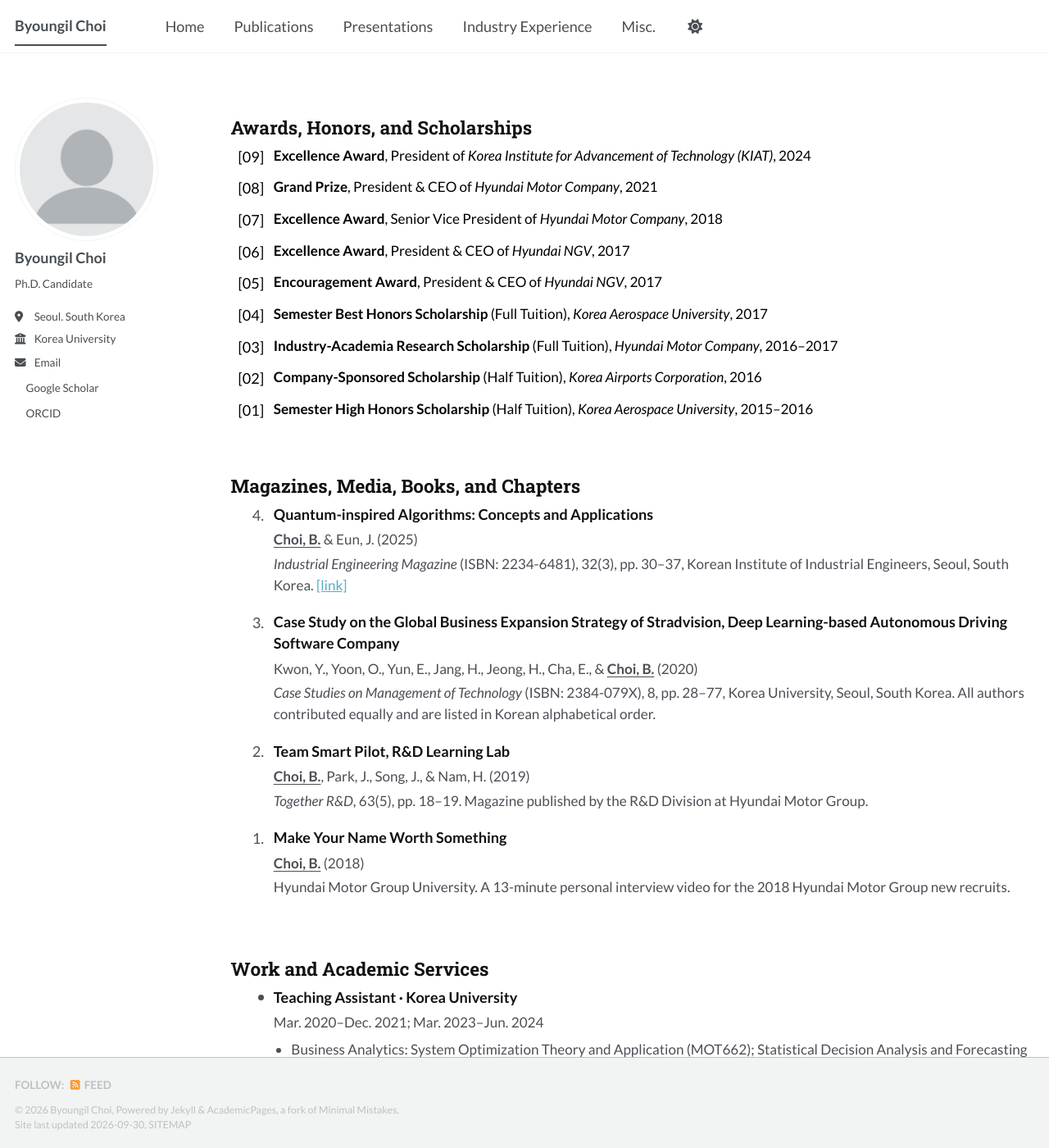
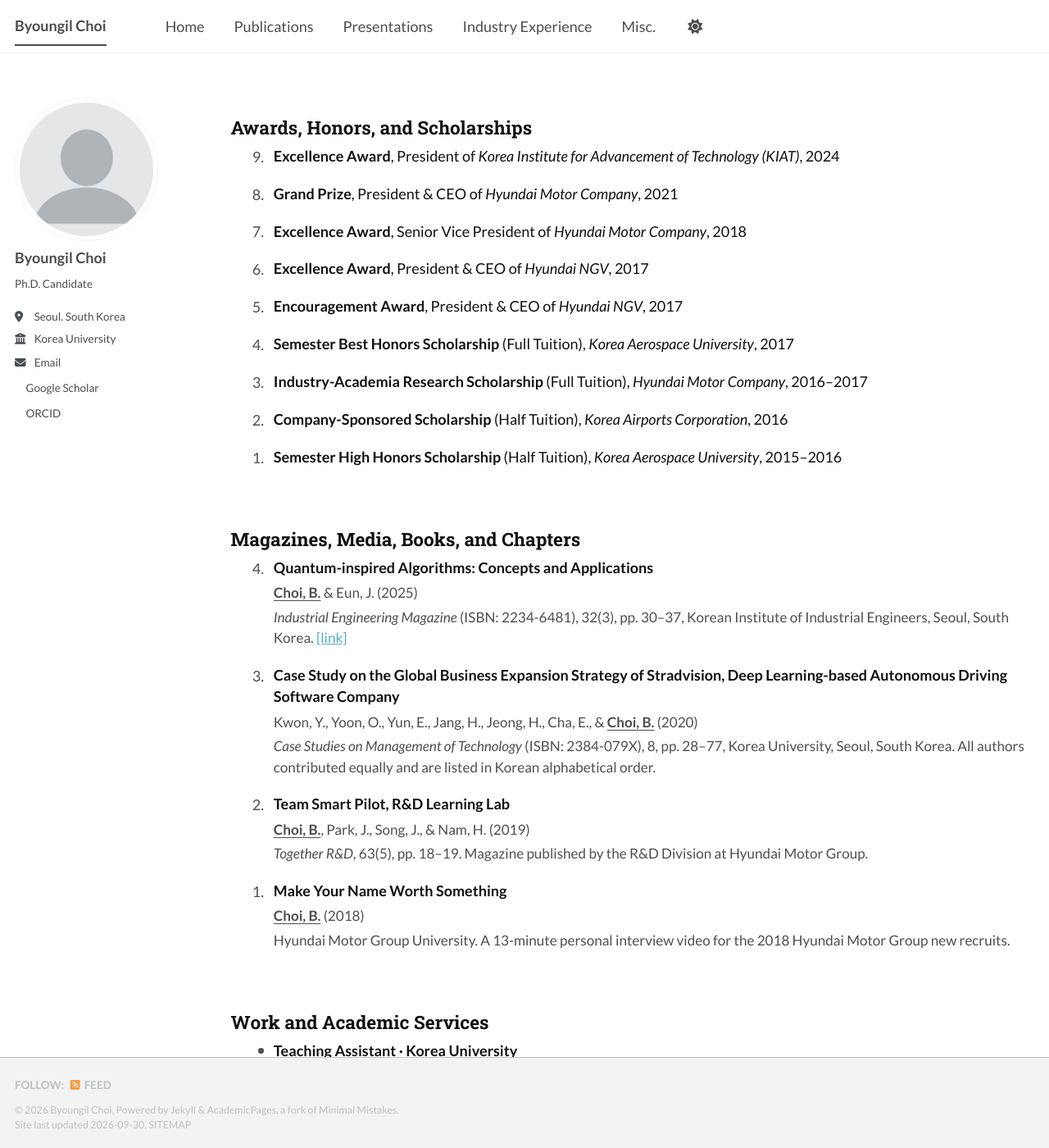
Before and after one commit to smallgiant-cbi/smallgiant-cbi.github.io, a Jekyll site: the page built from _pages/about.html, in a window 1280 px wide and 1400 px high, scrolled down 642 px. Shown: the whole window at 82% size. Built offline with Jekyll 4.4.1, drawn with Linux system fonts in a browser that asks for light colours; a style sheet for code colours, icons or effects is not loaded.

Commit message:
Home 수정

```diff
--- a/_pages/about.html
+++ b/_pages/about.html
@@ -27,18 +27,18 @@ redirect_from:
     </div>
   </section>
 
-  <section class="publication-section home-awards-section" aria-labelledby="awards">
+  <section class="publication-section" aria-labelledby="awards">
     <h2 id="awards">Awards, Honors, and Scholarships</h2>
-    <div class="publication-list home-awards" role="list">
-      <article class="publication-entry" role="listitem"><div class="publication-number">[09]</div><p class="home-award-line"><strong>Excellence Award</strong>, President of <em>Korea Institute for Advancement of Technology (KIAT)</em>, 2024</p></article>
-      <article class="publication-entry" role="listitem"><div class="publication-number">[08]</div><p class="home-award-line"><strong>Grand Prize</strong>, President &amp; CEO of <em>Hyundai Motor Company</em>, 2021</p></article>
-      <article class="publication-entry" role="listitem"><div class="publication-number">[07]</div><p class="home-award-line"><strong>Excellence Award</strong>, Senior Vice President of <em>Hyundai Motor Company</em>, 2018</p></article>
-      <article class="publication-entry" role="listitem"><div class="publication-number">[06]</div><p class="home-award-line"><strong>Excellence Award</strong>, President &amp; CEO of <em>Hyundai NGV</em>, 2017</p></article>
-      <article class="publication-entry" role="listitem"><div class="publication-number">[05]</div><p class="home-award-line"><strong>Encouragement Award</strong>, President &amp; CEO of <em>Hyundai NGV</em>, 2017</p></article>
-      <article class="publication-entry" role="listitem"><div class="publication-number">[04]</div><p class="home-award-line"><strong>Semester Best Honors Scholarship</strong> (Full Tuition), <em>Korea Aerospace University</em>, 2017</p></article>
-      <article class="publication-entry" role="listitem"><div class="publication-number">[03]</div><p class="home-award-line"><strong>Industry-Academia Research Scholarship</strong> (Full Tuition), <em>Hyundai Motor Company</em>, 2016–2017</p></article>
-      <article class="publication-entry" role="listitem"><div class="publication-number">[02]</div><p class="home-award-line"><strong>Company-Sponsored Scholarship</strong> (Half Tuition), <em>Korea Airports Corporation</em>, 2016</p></article>
-      <article class="publication-entry" role="listitem"><div class="publication-number">[01]</div><p class="home-award-line"><strong>Semester High Honors Scholarship</strong> (Half Tuition), <em>Korea Aerospace University</em>, 2015–2016</p></article>
+    <div class="publication-list home-one-line-list" role="list">
+      <article class="publication-entry" role="listitem"><div class="publication-number">9.</div><p class="home-one-line-text"><strong>Excellence Award</strong>, President of <em>Korea Institute for Advancement of Technology (KIAT)</em>, 2024</p></article>
+      <article class="publication-entry" role="listitem"><div class="publication-number">8.</div><p class="home-one-line-text"><strong>Grand Prize</strong>, President &amp; CEO of <em>Hyundai Motor Company</em>, 2021</p></article>
+      <article class="publication-entry" role="listitem"><div class="publication-number">7.</div><p class="home-one-line-text"><strong>Excellence Award</strong>, Senior Vice President of <em>Hyundai Motor Company</em>, 2018</p></article>
+      <article class="publication-entry" role="listitem"><div class="publication-number">6.</div><p class="home-one-line-text"><strong>Excellence Award</strong>, President &amp; CEO of <em>Hyundai NGV</em>, 2017</p></article>
+      <article class="publication-entry" role="listitem"><div class="publication-number">5.</div><p class="home-one-line-text"><strong>Encouragement Award</strong>, President &amp; CEO of <em>Hyundai NGV</em>, 2017</p></article>
+      <article class="publication-entry" role="listitem"><div class="publication-number">4.</div><p class="home-one-line-text"><strong>Semester Best Honors Scholarship</strong> (Full Tuition), <em>Korea Aerospace University</em>, 2017</p></article>
+      <article class="publication-entry" role="listitem"><div class="publication-number">3.</div><p class="home-one-line-text"><strong>Industry-Academia Research Scholarship</strong> (Full Tuition), <em>Hyundai Motor Company</em>, 2016–2017</p></article>
+      <article class="publication-entry" role="listitem"><div class="publication-number">2.</div><p class="home-one-line-text"><strong>Company-Sponsored Scholarship</strong> (Half Tuition), <em>Korea Airports Corporation</em>, 2016</p></article>
+      <article class="publication-entry" role="listitem"><div class="publication-number">1.</div><p class="home-one-line-text"><strong>Semester High Honors Scholarship</strong> (Half Tuition), <em>Korea Aerospace University</em>, 2015–2016</p></article>
     </div>
   </section>
 
@@ -64,11 +64,11 @@ redirect_from:
 
   <section class="publication-section" aria-labelledby="professional-training">
     <h2 id="professional-training">Professional Training</h2>
-    <div class="publication-list" role="list">
-      <article class="publication-entry" role="listitem"><div class="publication-number">[4]</div><p class="publication-details"><strong>Leading with Finance</strong>, Harvard Business School Online, 2023</p></article>
-      <article class="publication-entry" role="listitem"><div class="publication-number">[3]</div><p class="publication-details"><strong>Entrepreneurship Essentials</strong>, Harvard Business School Online, 2021</p></article>
-      <article class="publication-entry" role="listitem"><div class="publication-number">[2]</div><p class="publication-details"><strong>Business Analytics</strong>, Harvard Business School Online, 2020</p></article>
-      <article class="publication-entry" role="listitem"><div class="publication-number">[1]</div><p class="publication-details"><strong>Introduction to Lean Innovation</strong>, The George Washington University, 2020, 2021, 2023</p></article>
+    <div class="publication-list home-one-line-list" role="list">
+      <article class="publication-entry" role="listitem"><div class="publication-number">4.</div><p class="home-one-line-text"><strong>Leading with Finance</strong>, Harvard Business School Online, 2023</p></article>
+      <article class="publication-entry" role="listitem"><div class="publication-number">3.</div><p class="home-one-line-text"><strong>Entrepreneurship Essentials</strong>, Harvard Business School Online, 2021</p></article>
+      <article class="publication-entry" role="listitem"><div class="publication-number">2.</div><p class="home-one-line-text"><strong>Business Analytics</strong>, Harvard Business School Online, 2020</p></article>
+      <article class="publication-entry" role="listitem"><div class="publication-number">1.</div><p class="home-one-line-text"><strong>Introduction to Lean Innovation</strong>, The George Washington University, 2020, 2021, 2023</p></article>
     </div>
   </section>
 
--- a/_sass/layout/_home.scss
+++ b/_sass/layout/_home.scss
@@ -28,31 +28,20 @@
 .home-page .home-list--compact .home-dot { margin-top: 0.48rem; }
 .home-page .home-list--compact .publication-details { margin-bottom: 0; }
 
-.home-awards {
+.home-one-line-list {
   overflow-x: auto;
 }
 
-.home-awards .publication-entry {
+.home-one-line-list .publication-entry {
   grid-template-columns: 2.25rem max-content;
   width: max-content;
-  padding-bottom: 0.4rem;
   white-space: nowrap;
 }
 
-.home-awards .publication-number,
-.home-awards .home-award-line {
-  color: #000;
+.home-one-line-list .home-one-line-text {
+  margin: 0;
+  color: var(--publication-heading-color);
+  font-family: $sans-serif;
+  font-size: 1rem;
+  line-height: 1.45;
 }
-
-.home-awards .home-award-line {
-  margin: 0;
-  font-size: 0.95rem;
-  line-height: 1.5;
-}
-
-[data-theme="dark"] .home-awards-section {
-  padding: 1rem;
-  background: #fff;
-}
-
-[data-theme="dark"] .home-awards-section h2 { color: #000; }
```
